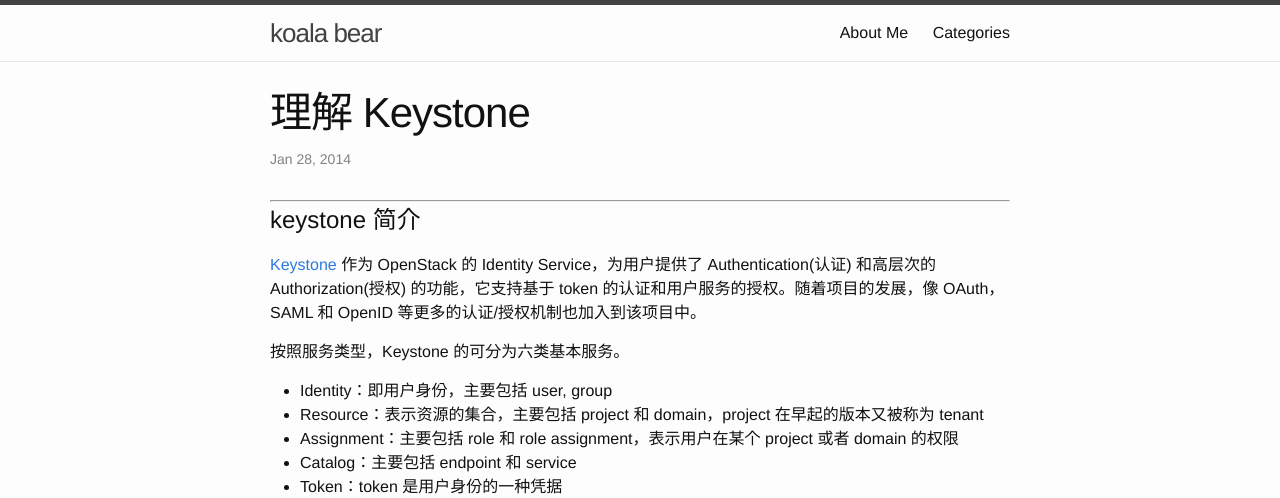
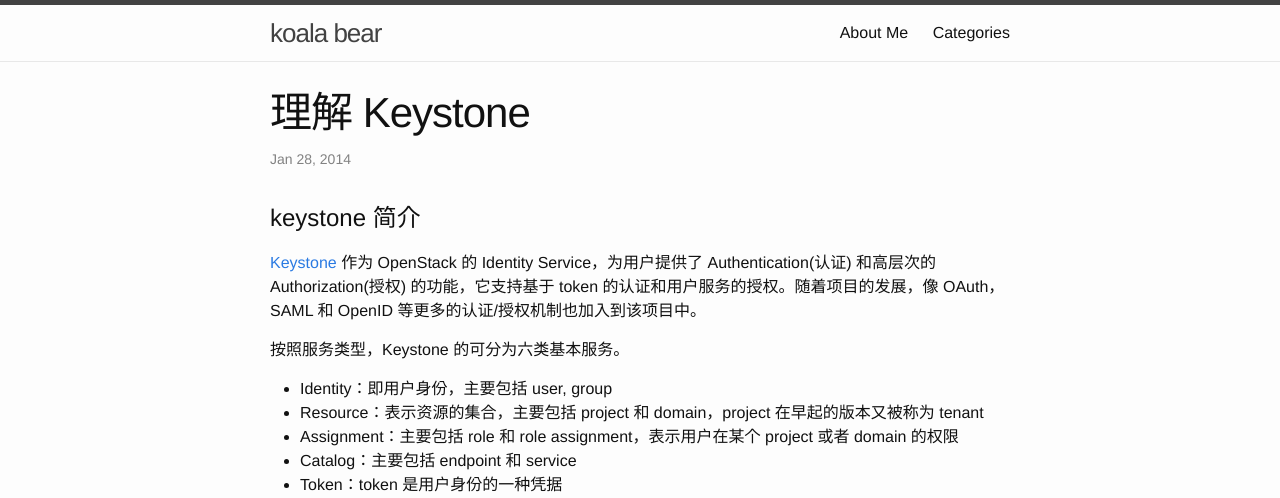
Before and after one commit to DeliangFan/deliangfan.github.io, a Jekyll site: the page built from _posts/2014-01-28-理解Keystone.markdown, in a window 1280 px wide. Shown: the top 498 px of the page. Built offline with Jekyll 4.4.1, drawn with Linux system fonts in a browser that asks for light colours; comment, search, counter and statistics services are not loaded.

Commit message:
update file formats

```diff
--- a/_posts/2013-05-10-甘肃.markdown
+++ b/_posts/2013-05-10-甘肃.markdown
@@ -3,7 +3,7 @@
 title:  "[行摄] 河西走廊"
 categories: Photos
 ---
-------------
+
 
 此次陇西之行，途径兰州、张掖、嘉峪关，沿河西走廊终至玉门关。
 
--- a/_posts/2013-10-14-理解WSGI框架.markdown
+++ b/_posts/2013-10-14-理解WSGI框架.markdown
@@ -4,8 +4,6 @@
 categories: Python
 ---
 
---------------------
-&nbsp;&nbsp;&nbsp;
 
 > This document specifies a proposed standard interface between web servers and Python web applications or frameworks, to promote web application portability across a variety of web servers.
 >&nbsp;&nbsp;&nbsp;&nbsp;&nbsp;&nbsp;&nbsp;&nbsp;&nbsp;&nbsp;&nbsp;&nbsp;&nbsp;&nbsp;&nbsp;&nbsp;&nbsp;&nbsp;&nbsp;&nbsp;&nbsp;&nbsp;&nbsp;&nbsp;&nbsp;&nbsp;&nbsp;&nbsp;&nbsp;&nbsp;&nbsp;&nbsp;&nbsp;&nbsp;&nbsp;&nbsp;&nbsp;&nbsp;&nbsp;&nbsp;&nbsp;&nbsp;&nbsp;&nbsp;&nbsp;&nbsp;&nbsp;&nbsp;&nbsp;&nbsp;&nbsp;&nbsp;&nbsp;&nbsp;&nbsp;&nbsp;&nbsp;&nbsp;&nbsp;&nbsp;&nbsp;&nbsp;&nbsp;&nbsp;&nbsp;&nbsp;&nbsp;&nbsp;&nbsp;&nbsp;&nbsp;&nbsp;&nbsp;&nbsp;&nbsp;&nbsp;&nbsp;&nbsp;&nbsp;&nbsp;&nbsp;&nbsp;&nbsp;&nbsp;&nbsp;&nbsp;&nbsp;&nbsp;&nbsp;&nbsp;&nbsp;&nbsp;&nbsp;&nbsp;&nbsp;&nbsp;&nbsp;&nbsp;&nbsp;&nbsp;&nbsp;&nbsp;&nbsp;&nbsp;&nbsp;&nbsp;&nbsp;&nbsp;&nbsp;&nbsp;&nbsp;&nbsp;&nbsp;&nbsp;&nbsp;&nbsp;&nbsp;&nbsp;&nbsp;&nbsp;&nbsp;&nbsp;&nbsp;&nbsp;&nbsp;&nbsp;&nbsp;&nbsp;&nbsp;&nbsp;\------PEP 0333
--- a/_posts/2014-01-28-理解Keystone.markdown
+++ b/_posts/2014-01-28-理解Keystone.markdown
@@ -4,7 +4,6 @@
 categories: OpenStack
 ---
 
-----------
 
 # keystone 简介
 
--- a/_posts/2014-02-10-理解RBAC.markdown
+++ b/_posts/2014-02-10-理解RBAC.markdown
@@ -4,7 +4,6 @@
 categories: OpenStack
 ---
 
-----------
 
 本文主要讲解 Keystone 的两类基本服务，如下图蓝色部分：
 
```
